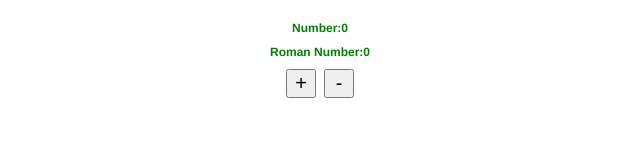
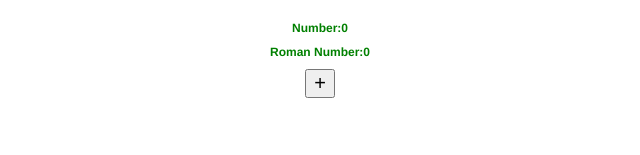
Before and after one commit to AndyChuang1/vue-learning, a Vue app: page /counter in a window 1280 px wide. Shown: the part 145-300 px from the top of the page, without its empty margins (320-960 px from the left). Built offline with nearby package versions, Linux system fonts and the light colour scheme.

Commit message:
finished v-show and v-if sample

```diff
--- a/src/views/Counter.vue
+++ b/src/views/Counter.vue
@@ -8,8 +8,8 @@
       Roman Number:{{ romanToInt }}
     </h2>
     <div class="btn-group">
-      <button v-on:click="increase()">+</button>
-      <button @click="decrease()">-</button>
+      <button v-if="count < 10" v-on:click="increase()">+</button>
+      <button v-show="count > 0" @click="decrease()">-</button>
     </div>
   </div>
 </template>
```
